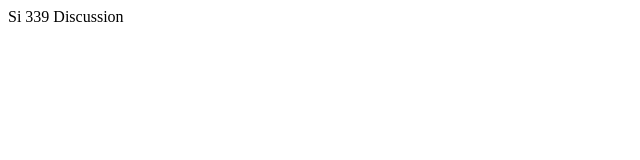
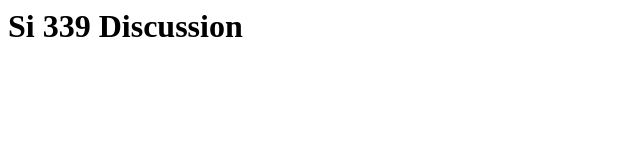
Before and after one commit to edengrowney/discussion1, a plain HTML site: page index.html in a window 1280 px wide. Shown: the whole page, without its empty margins (0-640 px from the left). Drawn offline with Linux system fonts and the light colour scheme.

Commit message:
Update index.html

```diff
--- a/index.html
+++ b/index.html
@@ -1 +1 @@
-<heading>Si 339 Discussion</heading>
+<h1>Si 339 Discussion</h1>
```
